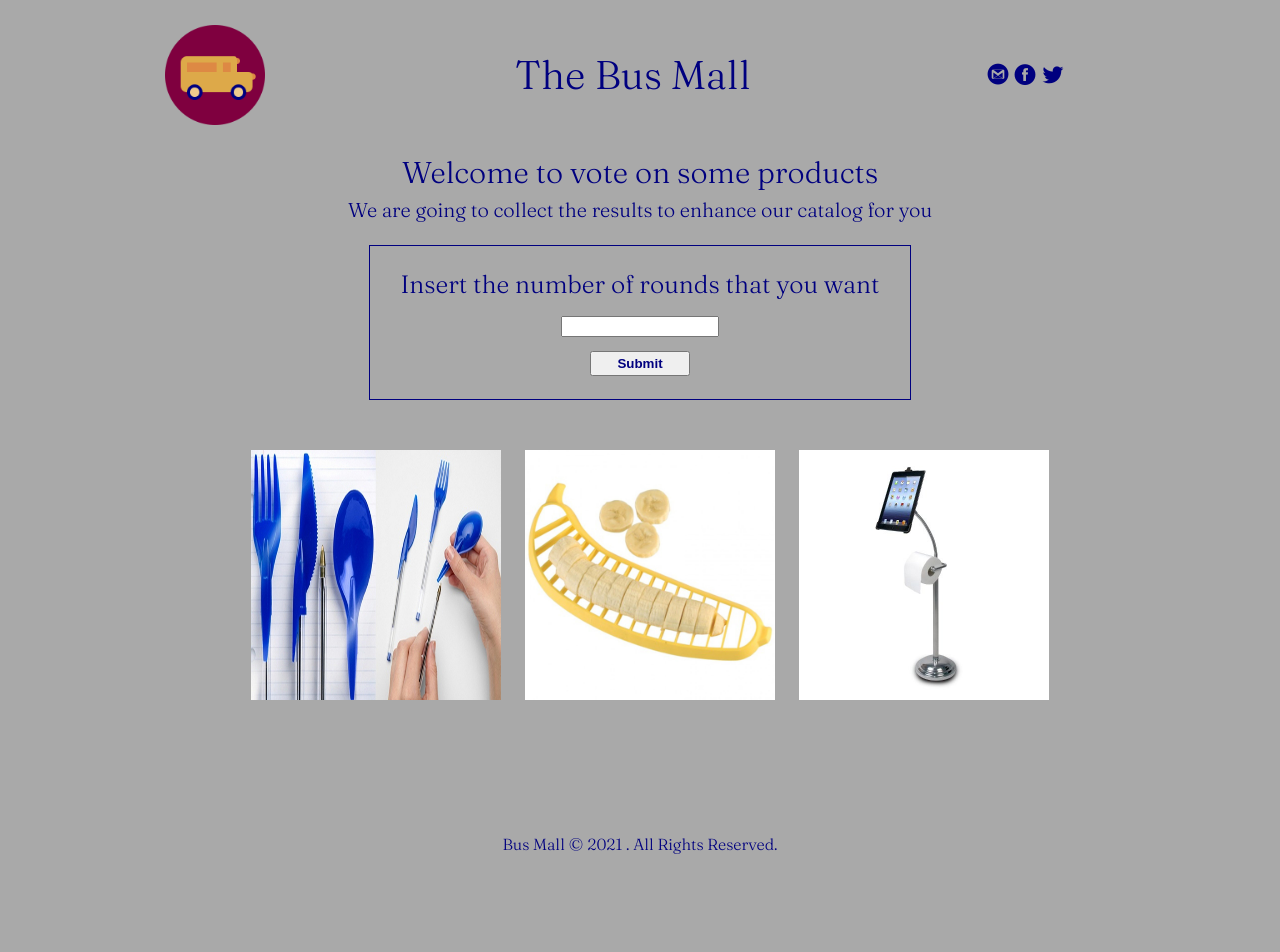
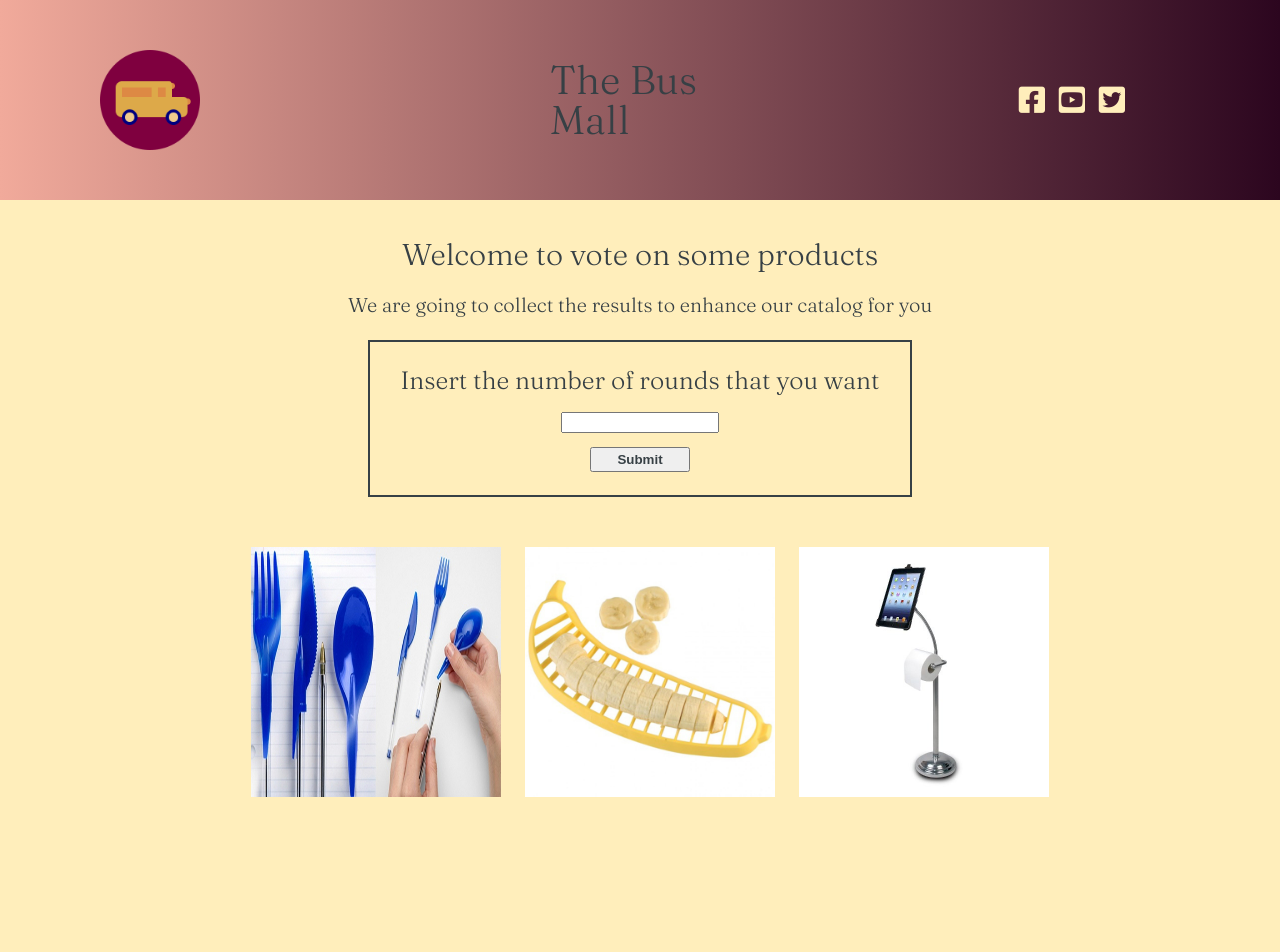
Before and after one commit to talaemad/bus-mall, a plain HTML site: page index.html in a window 1280 px wide. Shown: the top 952 px of the page. Before the commit the page ends 907 px from the top, so only its background shows below. Drawn offline with nearby package versions, Linux system fonts and the light colour scheme.

Commit message:
the lab12

```diff
--- a/css/style.css
+++ b/css/style.css
@@ -1,35 +1,27 @@
 @import url('https://fonts.googleapis.com/css2?family=Fraunces:wght@300&display=swap');
 body{
-    width: 950px;
-    margin: auto;
-    color: #00007f;
-    background-color: darkgrey;
+    color: #374045;
+    background-color: #ffeebb;
     font-family: 'Fraunces', serif;
     font-weight: bold;
-
 }
-#left-img,#middle-img,#right-img{
-    width: 250px;
-    height: 250px;
-    padding-left: 20px;
-
+/* The Header */
+header {
+    position: relative;
+    background: linear-gradient(
+      90deg,
+      #f1aa9b 0%,
+      #2c061f 100%);
+    width: 100%;
+    height: 200px;
 }
-#show-result{
-    visibility:hidden;
-    font-size: 15px;
-    width: 115px;
-    height: 50px;
-    margin: auto;
-    color:#00007f;
-    font-weight: bold;
+i{
+    font-size: 30px;
+    color:#ffeebb;
+    padding: 5px;
 }
-.imgs{
-    width: fit-content;
-   margin:50px auto;
-}
-header{
-    height: 150px;
-    position: relative;
+i:hover{
+    color:#2c061f;
 }
 #logo{
     width: 100px;
@@ -37,18 +29,15 @@ header{
     position: absolute;
     top: 50%;
     transform: translateY(-50%);
+    left:100px;
 }
-p{
-    text-align: center;
-    line-height: 1.5;
-    margin: auto;
-}
-main section p:first-child{
-    font-size: 30px;
-}
-main section p:nth-child(2){
-    font-size: 20px;
-    margin-bottom: 20px;
+header nav{
+    position: absolute;
+    top: 50%;
+    transform: translateY(-50%);
+    right: 100px;
+    float: right;
+    padding-right: 50px;
 }
 header p{
     display: inline-block;
@@ -56,28 +45,32 @@ header p{
     font-weight: bold;
     position: absolute;
     top: 50%;
-    left: 350px;
     transform: translateY(-50%);
-    margin: auto;
+    margin: 0px 550px;
 }
-header nav{
-    position: absolute;
-    top: 50%;
-    transform: translateY(-50%);
-    right: 0;
-    float: right;
-    padding-right: 50px;
+/* The main */
+
+/*First Section*/
+h1{
+    font-size: 30px;
+    font-weight: bold;
+    width: fit-content;
+    margin: 40px auto 20px auto;
+}
+main section p{
+    text-align: center;
+    line-height: 1.5;
+    margin: 10px auto 20px auto;
+    font-size: 20px;
 }
 #form{
-    border: 1px solid #00007f;
+    border: 2px solid #374045;
     width: 500px;
     font-size: 25px;
     text-align: center;
-    display: block;
     padding: 20px;
     line-height: 1.5;
-
-    margin: auto;
+    margin: 10px auto 20px auto;
 }
 #input{
     width: 150px;
@@ -85,19 +78,58 @@ header nav{
 #submit{
     width: 100px;
     height: 25px;
-    color:#00007f;
+    color:#374045;
+    font-weight: bold;
+}
+/* The Secound Section */
+
+#left-img,#middle-img,#right-img{
+    width: 250px;
+    height: 250px;
+    padding-left: 20px;
+}
+.imgs{
+    width: fit-content;
+   margin:50px auto;
+}
+
+/* The Third Section */
+.third{
+    margin: auto;
+    width: fit-content;
+}
+#show-result{
+    visibility:hidden;
+    font-size: 20px;
+    width: 150px;
+    height: 50px;
+    margin: 10px auto;
+    color:#374045;
     font-weight: bold;
 }
 #Result{
     list-style-type: circle;
     font-size: 20px;
     line-height: 1.5;
-    margin-left:auto;
-    margin-bottom: 30px;
+    margin: 10px auto 20px auto;
+}
+#theChart{
+ margin: 20px auto;
+ width: 1000px !important;
 }
 
+/* The footer*/
 footer{
-
-    height: 75px;
+    margin:auto;
+    height: 100px;
+    line-height: 1.5;
+    background: linear-gradient(
+      90deg,
+      #f1aa9b 0%,
+      #2c061f 100%);
     text-align: center;
 }
+footer p{
+    padding-top: 50px;
+    font-size: 20px;
+}
--- a/index.html
+++ b/index.html
@@ -7,6 +7,9 @@
     <title>Bus Mall</title>
     <link rel="stylesheet" href="css/reset.css">
     <link rel="stylesheet" href="css/style.css">
+    <link rel="icon" href="img/logo.png">
+    <link href="https://cdnjs.cloudflare.com/ajax/libs/font-awesome/5.12.0-2/css/all.min.css" rel="stylesheet" />
+
 </head>
 
 <body>
@@ -14,14 +17,14 @@
         <img id="logo" src="img/logo.png" alt="">
         <p>The Bus Mall</p>
         <nav>
-            <img src="img/mail.png" alt="">
-            <img src="img/fb.png" alt="">
-            <img src="img/twit.png" alt="">
+            <i class="fab fa-facebook-square"></i>
+            <i class="fab fa-youtube-square"></i>
+            <i class="fab fa-twitter-square"></i>
         </nav>
     </header>
     <main>
-        <section>
-            <p>Welcome to vote on some products</p>
+        <section class="first-section">
+            <h1>Welcome to vote on some products</h1>
             <p>We are going to collect the results to enhance our catalog for you</p>
             <form id="form">
                 <fieldset>
@@ -36,19 +39,20 @@
             <img id="middle-img" src="" alt="">
             <img id="right-img" src="" alt="">
         </section>
-        <section>
+        <section class="third">
             <form id="theResult">
                 <input type="submit" value="Show Result" id="show-result">
             </form>
             <ul id="Result"></ul>
-        </section>
-
+            <canvas id="theChart"></canvas>
+        </section >
     </main>
     <footer>
         <p>
             Bus Mall © 2021 . All Rights Reserved.
         </p>
     </footer>
+    <script src="https://cdn.jsdelivr.net/npm/chart.js@2.8.0"></script>
     <script src="js/app.js"></script>
 </body>
 
--- a/js/app.js
+++ b/js/app.js
@@ -1,23 +1,33 @@
 'use strict';
-
+// declare variables
 var leftImg = document.getElementById('left-img');
 var middleImg = document.getElementById('middle-img');
 var rightImg = document.getElementById('right-img');
 var maxAttempts = 25;
 var userAttemptsCounter = 0;
 var allImg = [];
+var indexImg = [];
 var leftImgIndex;
 var middleImgIndex;
 var rightImgIndex;
+var imgName = [];
+var imgVote = [];
+var imgView = [];
 
+// declare the constractor
 function theImages(name, source) {
     this.name = name;
     this.source = source;
     this.votes = 0;
     this.shown = 0;
+    this.perVotes = 0;
+    this.perShown = 0;
     allImg.push(this);
+    indexImg = allImg.indexOf(this.name);
+    imgName.push(name);
 }
 
+// create objects.
 new theImages('bag', 'img/bag.jpg');
 new theImages('banana', 'img/banana.jpg');
 new theImages('bathroom', 'img/bathroom.jpg');
@@ -39,14 +49,34 @@ new theImages('usb', 'img/usb.gif');
 new theImages('water-can', 'img/water-can.jpg');
 new theImages('wine-glass', 'img/wine-glass.jpg');
 
+// decalre variables to the function
+var check = [-1, -1, -1];
+var bool;
 function renderRandomImgs() {
-    leftImgIndex = generateRandomIndex();
     do {
+        bool = false;
+        // genrate the indexes
+        leftImgIndex = generateRandomIndex();
         middleImgIndex = generateRandomIndex();
         rightImgIndex = generateRandomIndex();
-        console.log(leftImgIndex, middleImgIndex, rightImgIndex)
-    } while (leftImgIndex === middleImgIndex || leftImgIndex === rightImgIndex || middleImgIndex === rightImgIndex);
-
+        // to check that the pic will not appear in the next round
+        if (check[0] == -1) {
+            console.log(check[0]);
+            check[0] = leftImgIndex; check[1] = middleImgIndex; check[2] = rightImgIndex;
+        }
+        else {
+            leftImgIndex = generateRandomIndex();
+            var a = check[0];
+            var b = check[1];
+            var c = check[2];
+            if (a == leftImgIndex || b == leftImgIndex || c == leftImgIndex || a == middleImgIndex || b == middleImgIndex || c == middleImgIndex || a == rightImgIndex || b == rightImgIndex || c == rightImgIndex) {
+                bool = true;
+            }
+        }
+    } while (leftImgIndex === middleImgIndex || leftImgIndex === rightImgIndex || middleImgIndex === rightImgIndex || bool);
+    // update the array values
+    check[0] = leftImgIndex; check[1] = middleImgIndex; check[2] = rightImgIndex;
+    // added the img (objects)
     leftImg.src = allImg[leftImgIndex].source;
     allImg[leftImgIndex].shown++;
     middleImg.src = allImg[middleImgIndex].source;
@@ -54,14 +84,13 @@ function renderRandomImgs() {
     rightImg.src = allImg[rightImgIndex].source;
     allImg[rightImgIndex].shown++;
 }
-
+// to do random number for the img index
 function generateRandomIndex() {
     return Math.floor(Math.random() * (allImg.length));
 }
-
-console.log(allImg);
+// calling the render to let first round from img to appear
 renderRandomImgs();
-
+// the form to get a number of attemps from user.
 var form = document.getElementById('form');
 form.addEventListener('submit', getValue);
 function getValue(event) {
@@ -69,7 +98,7 @@ function getValue(event) {
     maxAttempts = event.target.input.value;
 }
 form.removeEventListener('submit', handleUserClick);
-
+// add event listener to imgs
 leftImg.addEventListener('click', handleUserClick);
 middleImg.addEventListener('click', handleUserClick);
 rightImg.addEventListener('click', handleUserClick);
@@ -89,24 +118,61 @@ function handleUserClick(event) {
     }
     else {
         // handle end of voting
-        document.getElementById('show-result').style.visibility="visible";
+        document.getElementById('show-result').style.visibility = "visible";
         var viewResult = document.getElementById('theResult');
         viewResult.addEventListener('submit', theResult);
-
+        // remove events
         leftImg.removeEventListener('click', handleUserClick);
         middleImg.removeEventListener('click', handleUserClick);
         rightImg.removeEventListener('click', handleUserClick);
     }
 }
-
+// function to show the result & the chart
 function theResult(event) {
     event.preventDefault();
     var results = document.getElementById('Result');
-    results.textContent=' ';
+    results.textContent = ' ';
     var imgResult;
+    percentage();
     for (var i = 0; i < allImg.length; i++) {
         imgResult = document.createElement('li');
         imgResult.textContent = allImg[i].name + 'has ' + allImg[i].votes + ' votes and ' + allImg[i].shown + ' viewers';
         results.appendChild(imgResult);
+        imgVote.push(allImg[i].perVotes);
+        imgView.push(allImg[i].perShown);
+    }
+    // the chart
+    var ctx = document.getElementById('theChart').getContext('2d');
+    var chart = new Chart(ctx, {
+        // type of chart
+        type: 'bar',
+        // data for dataset
+        data: {
+            labels: imgName,
+            datasets: [
+                // data for vote
+                {
+                    label: 'Votes',
+                    backgroundColor: 'rgb(255, 99, 132)',
+                    borderColor: 'rgb(255, 99, 132)',
+                    data: imgVote
+                },
+                // for the showns
+                {
+                    label: 'showns',
+                    backgroundColor: '#4b134f',
+                    borderColor: '#4b134f',
+                    data: imgView
+                },]
+        },
+        // Configuration options go here
+        options: {}
+    });
+}
+// for percentages
+function percentage() {
+    for (var i = 0; i < allImg.length; i++) {
+        allImg[i].perShown = (allImg[i].shown * 100) / maxAttempts;
+        allImg[i].perVotes = (allImg[i].votes * 100) / maxAttempts;
     }
 }
```
